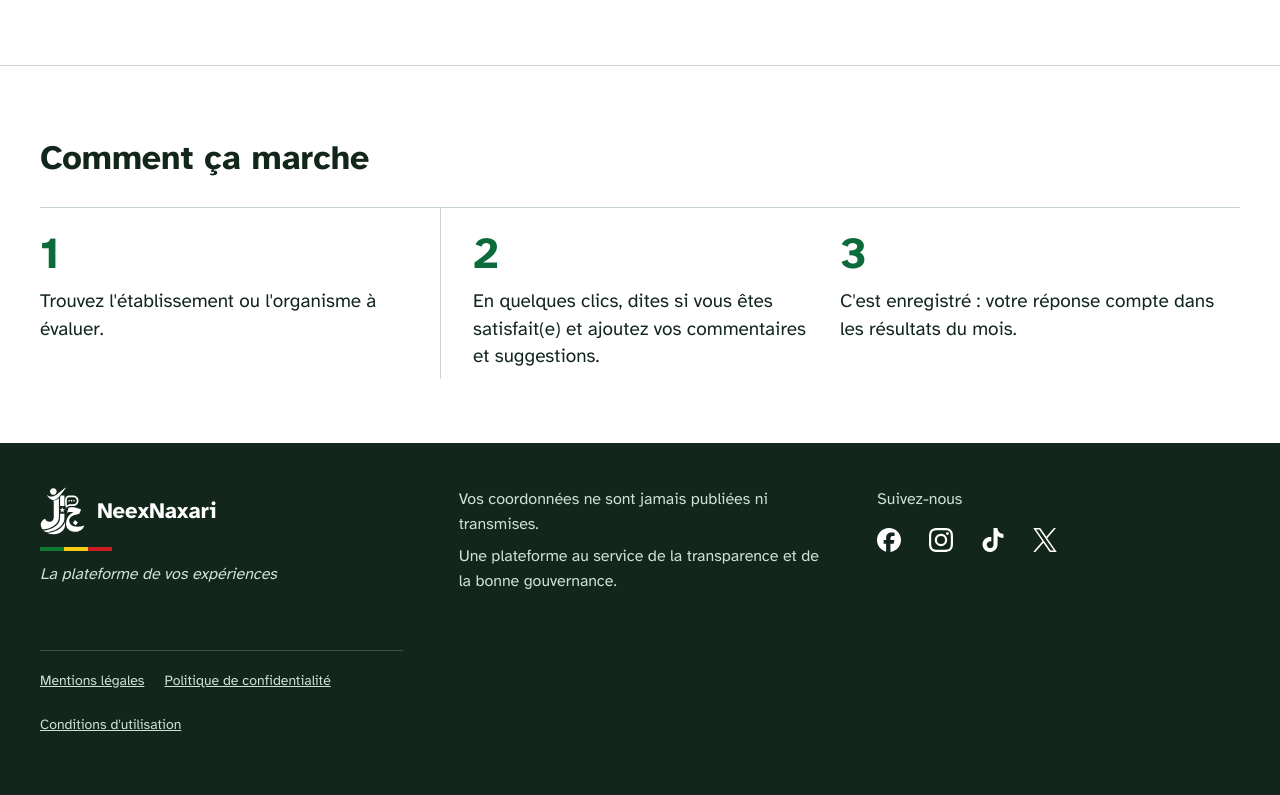
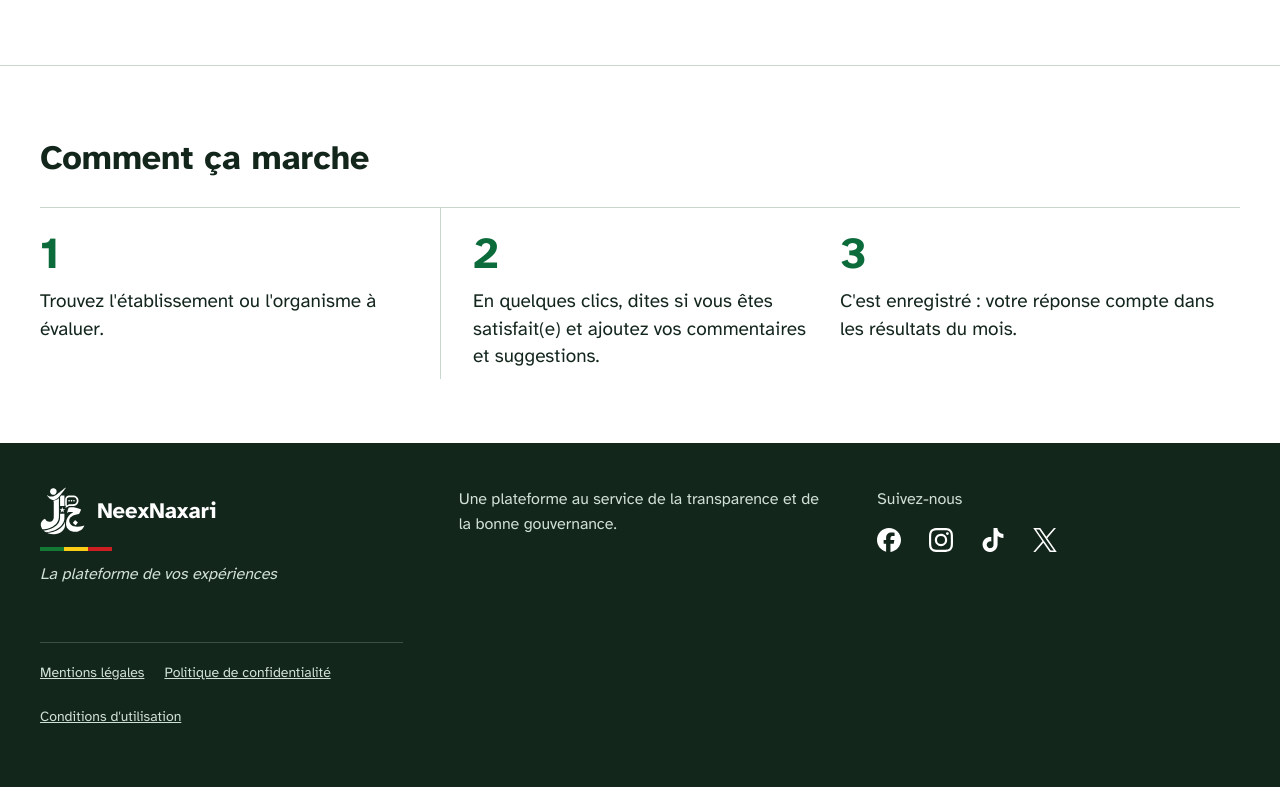
Before and after one commit to oliviagueye2-eng/feedback, a Next.js app: page / in a window 1280 px wide. Shown: the part 1058-1853 px from the top of the page. Built offline with nearby package versions, Linux system fonts and the light colour scheme.

Commit message:
Footer: drop the sentence on contact details (Olivia, 2026-10-06)
Co-Authored-By: Claude Opus 5.5 (1M context) <noreply@anthropic.com>
Claude-Session: https://claude.ai/code/session_019HZiRwjbheK1MHD72bBM1v

```diff
--- a/app/_components/SiteFooter.tsx
+++ b/app/_components/SiteFooter.tsx
@@ -24,7 +24,6 @@ export async function SiteFooter() {
           <em>{header.tagline}</em>
         </div>
         <div className="site-footer-text">
-          <p>{t.privacy}</p>
           <p>{t.purpose}</p>
         </div>
         <SocialLinks />
--- a/app/_i18n/fr.ts
+++ b/app/_i18n/fr.ts
@@ -40,7 +40,6 @@ export const fr = {
   },
 
   footer: {
-    privacy: "Vos coordonnées ne sont jamais publiées ni transmises.",
     purpose: "Une plateforme au service de la transparence et de la bonne gouvernance.",
     followUs: "Suivez-nous",
     /** Read by screen readers on each icon (the page opens in a new tab). */
```
